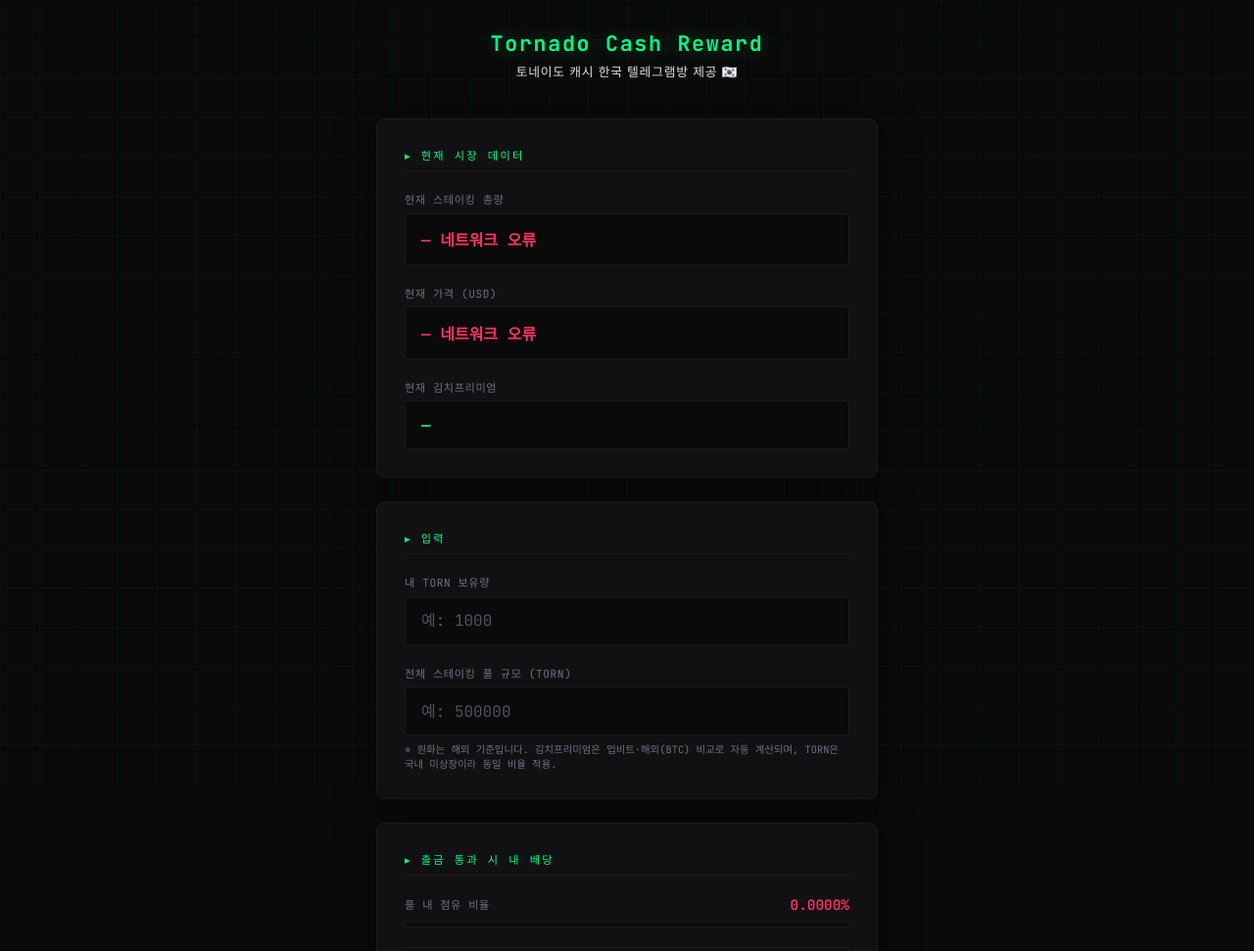
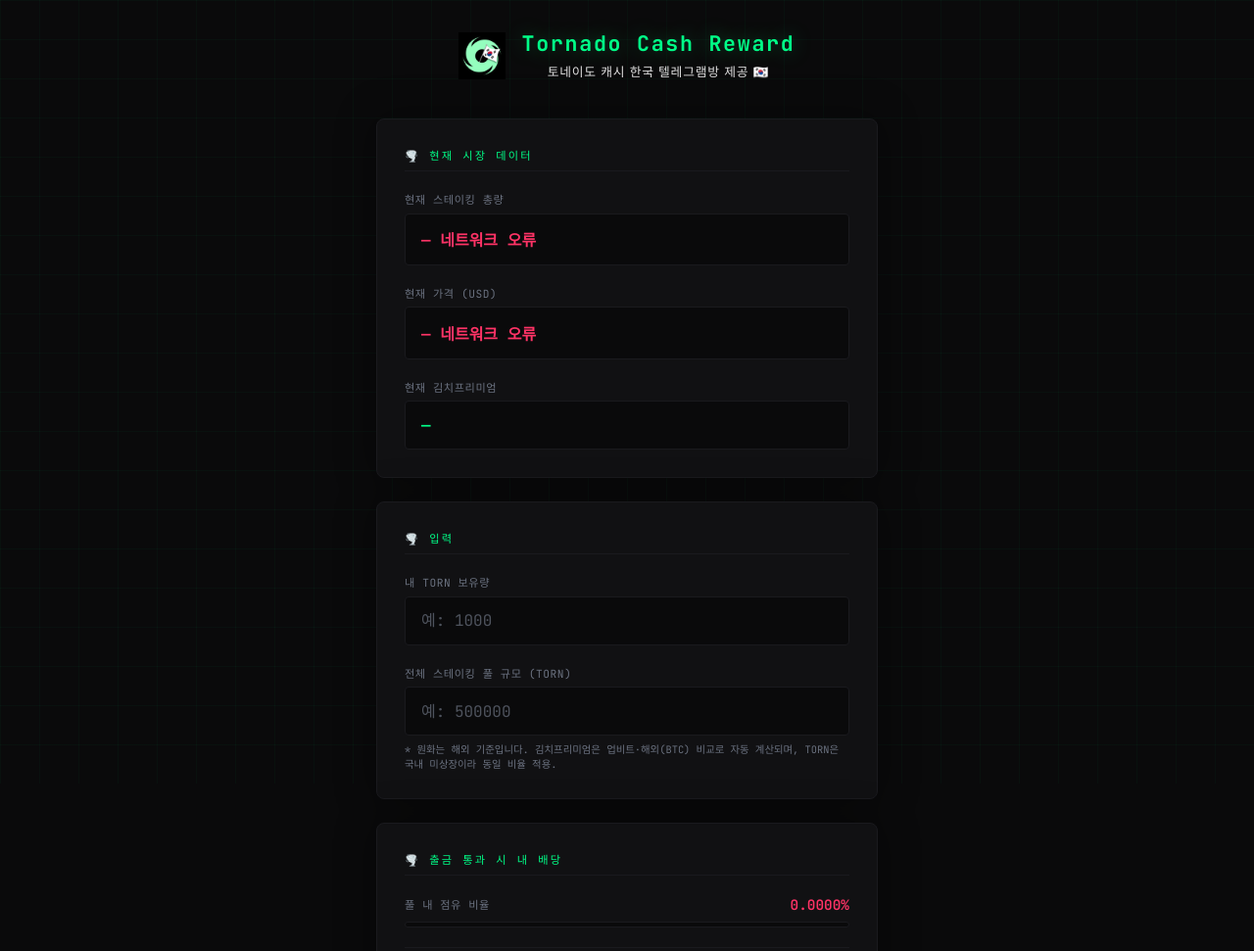
Before and after one commit to esse1000k-lang/torn-calculator, a plain HTML site: page index.html in a window 1280 px wide. Shown: the top 971 px of the page at 98% size. Drawn offline with nearby package versions, Linux system fonts and the light colour scheme; no server answers.

Commit message:
torn-calc
torn-calc

```diff
--- a/index.html
+++ b/index.html
@@ -335,7 +335,7 @@
 <body>
   <div class="container">
     <header>
-      <img src="./logo.png" alt="" class="header-logo" onerror="this.style.display='none'">
+      <img src="favicon.ico" alt="" class="header-logo" onerror="this.src='./logo.png'">
       <div class="header-text">
         <div class="logo">Tornado Cash Reward</div>
         <div class="subtitle subtitle-telegram">토네이도 캐시 한국 텔레그램방 제공 🇰🇷</div>
@@ -343,7 +343,7 @@
     </header>
 
     <div class="card">
-      <div class="card-title">▸ 현재 시장 데이터</div>
+      <div class="card-title">🌪️ 현재 시장 데이터</div>
       <div class="input-group">
         <label>현재 스테이킹 총량</label>
         <div class="data-value" id="totalStakedDisplay">— 로딩 중</div>
@@ -359,7 +359,7 @@
     </div>
 
     <div class="card">
-      <div class="card-title">▸ 입력</div>
+      <div class="card-title">🌪️ 입력</div>
       <div class="input-group">
         <label for="userTorn">내 TORN 보유량</label>
         <input type="number" id="userTorn" placeholder="예: 1000" min="0" step="any" value="">
@@ -372,7 +372,7 @@
     </div>
 
     <div class="card card-dividend">
-      <div class="card-title">▸ 출금 통과 시 내 배당</div>
+      <div class="card-title">🌪️ 출금 통과 시 내 배당</div>
       <div class="share-block">
         <div class="share-header">
           <span class="share-label">풀 내 점유 비율</span>
```
